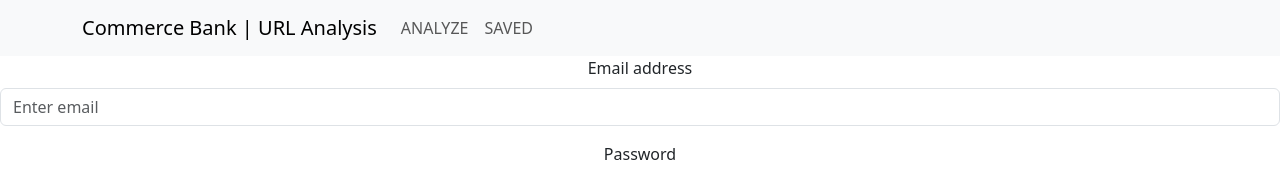
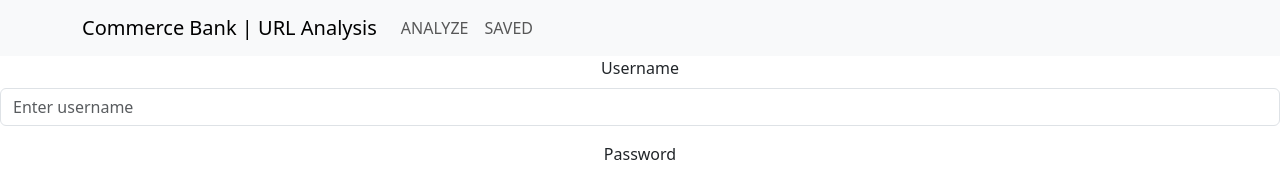
Before and after one commit to hunterruiz/se3910-Gilgamesh, a React (Vite) app in the folder CBFrontEnd/: page /login in a window 1280 px wide. Shown: the top 174 px of the page. Built offline with nearby package versions, Linux system fonts and the light colour scheme.

Commit message:
login connected to backend
a little changed

```diff
--- a/CBFrontEnd/src/pages/Login.jsx
+++ b/CBFrontEnd/src/pages/Login.jsx
@@ -5,14 +5,14 @@ function Login() {
 
     return (
         <div>
-         <Form>
-            <Form.Group className="mb-3" controlId="formGroupEmail">
-              <Form.Label>Email address</Form.Label>
-              <Form.Control type="email" placeholder="Enter email" />
+         <Form method="postmapping" action="/user">
+            <Form.Group className="mb-3" controlId="formGroupUsername">
+              <Form.Label>Username</Form.Label>
+              <Form.Control type="text" name="Name" placeholder="Enter username" />
             </Form.Group>
             <Form.Group className="mb-3" controlId="formGroupPassword">
               <Form.Label>Password</Form.Label>
-              <Form.Control type="password" placeholder="Password" />
+              <Form.Control type="password" name="password" placeholder="Password" />
             </Form.Group>
             <Button variant="primary" type="submit">
                 Login
```
Also changed, not shown: CBFrontEnd/src/components/LoginForm.jsx (deleted).
